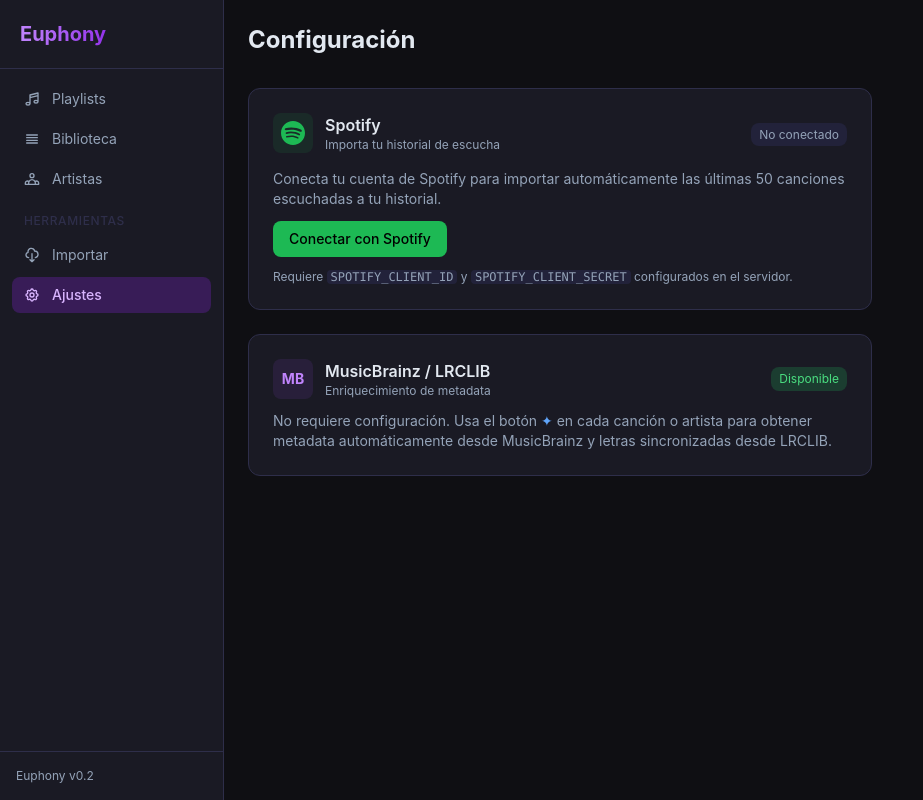
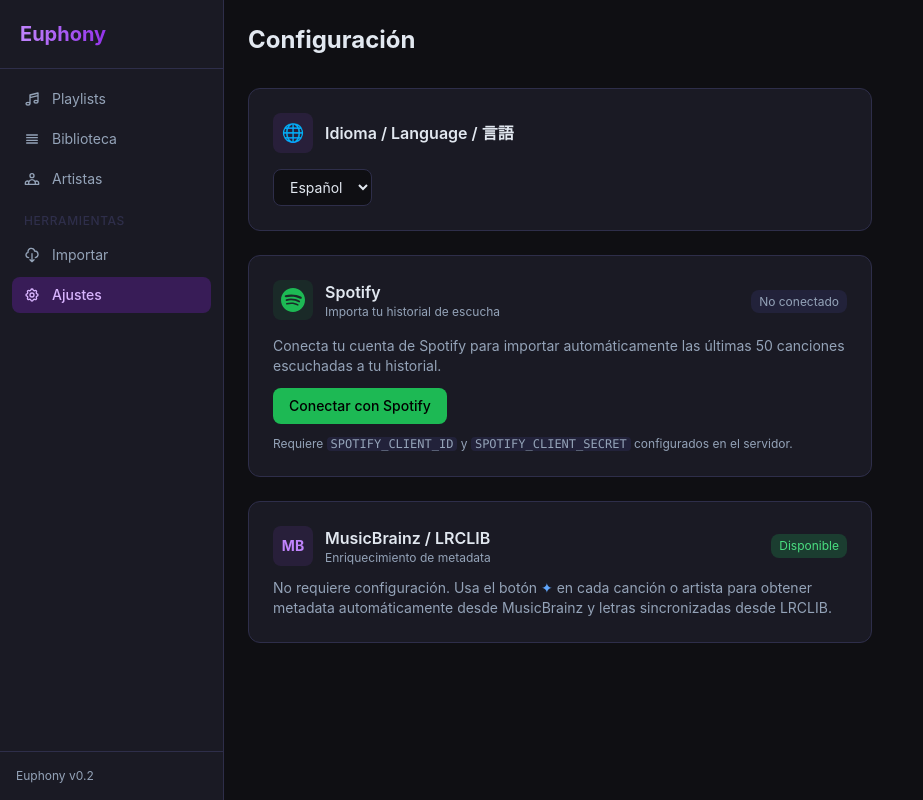
Before and after one commit to gedanidev/euphony, a React (Vite) app in the folder frontend/: page /settings in a window 1280 px wide. Shown: the whole page, without its empty margins (0-923 px from the left). Built offline with nearby package versions, Linux system fonts and the light colour scheme; no server answers.

Commit message:
feat(i18n): add language selector in Settings

```diff
--- a/frontend/src/pages/Settings.jsx
+++ b/frontend/src/pages/Settings.jsx
@@ -1,7 +1,17 @@
 import { useState, useEffect } from 'react'
+import { useTranslation } from 'react-i18next'
+import i18n from '../i18n/index.js'
 import { getSpotifyLoginUrl, getSpotifyStatus, syncSpotify } from '../api/auth'
 
 export default function Settings() {
+  const { t } = useTranslation()
+
+  const handleLanguageChange = (e) => {
+    const lang = e.target.value
+    i18n.changeLanguage(lang)
+    localStorage.setItem('euphony-language', lang)
+  }
+
   const [spotifyConn, setSpotifyConn] = useState(null)
   const [loadingStatus, setLoadingStatus] = useState(true)
   const [syncing, setSyncing] = useState(false)
@@ -60,7 +70,28 @@
 
   return (
     <div className="p-6 max-w-2xl">
-      <h1 className="text-2xl font-bold mb-8">Configuración</h1>
+      <h1 className="text-2xl font-bold mb-8">{t('settings.title')}</h1>
+
+      {/* Language selector */}
+      <div className="bg-[#1a1a24] border border-[#2e2e4a] rounded-xl p-6 mb-6">
+        <div className="flex items-center gap-3 mb-4">
+          <div className="w-10 h-10 bg-purple-500/10 rounded-lg flex items-center justify-center">
+            <span className="text-purple-400 text-lg">🌐</span>
+          </div>
+          <div>
+            <h2 className="font-semibold">{t('settings.language')}</h2>
+          </div>
+        </div>
+        <select
+          value={i18n.language}
+          onChange={handleLanguageChange}
+          className="px-3 py-2 bg-[#0f0f13] border border-[#2e2e4a] rounded-lg text-sm text-[#e2e8f0] focus:outline-none focus:border-purple-500"
+        >
+          <option value="es">Español</option>
+          <option value="en">English</option>
+          <option value="ja">日本語</option>
+        </select>
+      </div>
 
       {/* Spotify */}
       <div className="bg-[#1a1a24] border border-[#2e2e4a] rounded-xl p-6 mb-6">
```
